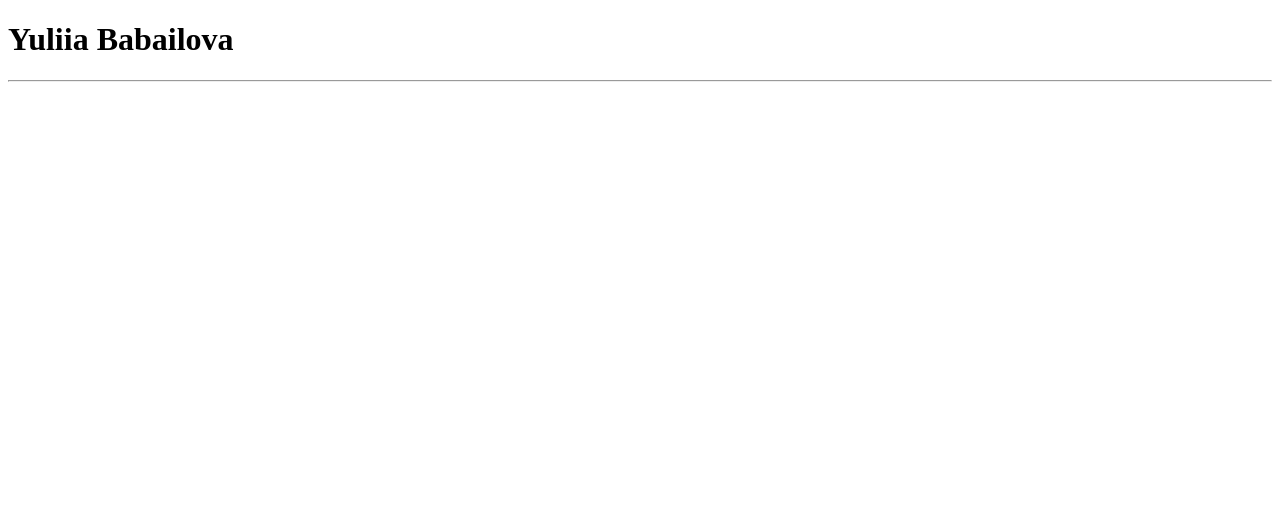
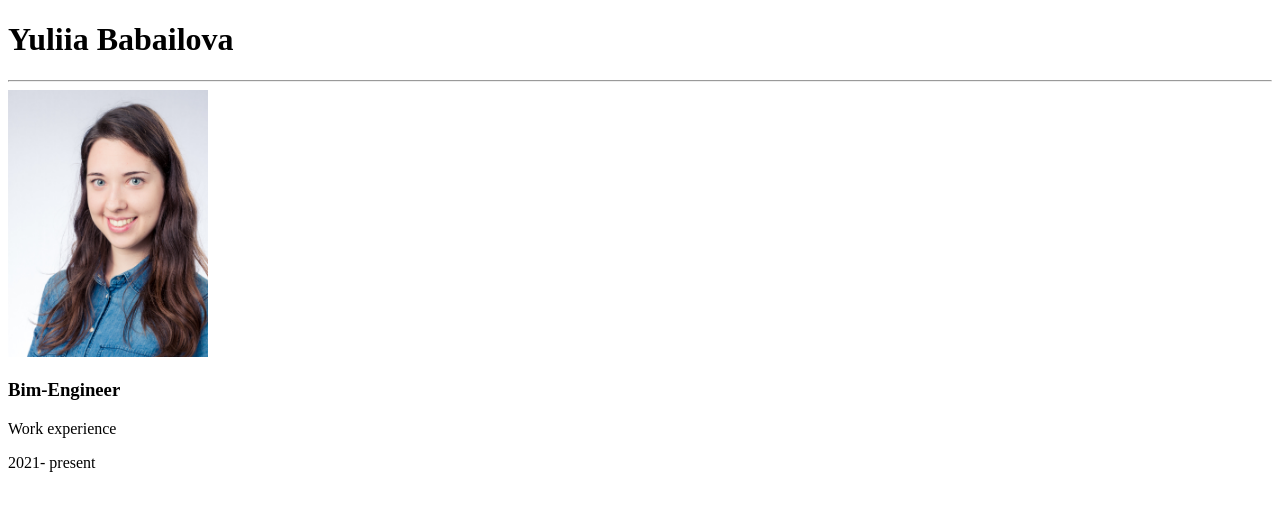
Before and after one commit to Julk1/CV_Babailova, a plain HTML site: page CV_Yuliia Babailova.html in a window 1280 px wide. Drawn offline with Linux system fonts and the light colour scheme.

Commit message:
add foto

```diff
--- a/CV_Yuliia Babailova.html
+++ b/CV_Yuliia Babailova.html
@@ -5,6 +5,14 @@
 </head>
 
 <body>
-    <h1>Yuliia Babailova</h1>
+    <h1><strong>Yuliia Babailova</strong></h1>
     <hr/>
+<img
+src="Foto.jpg"
+alt="CV Foto"
+width="200"/>
+
+<h3>Bim-Engineer</h3>
+<p class="head">Work experience </p>
+ 2021- present
 </body>
```
